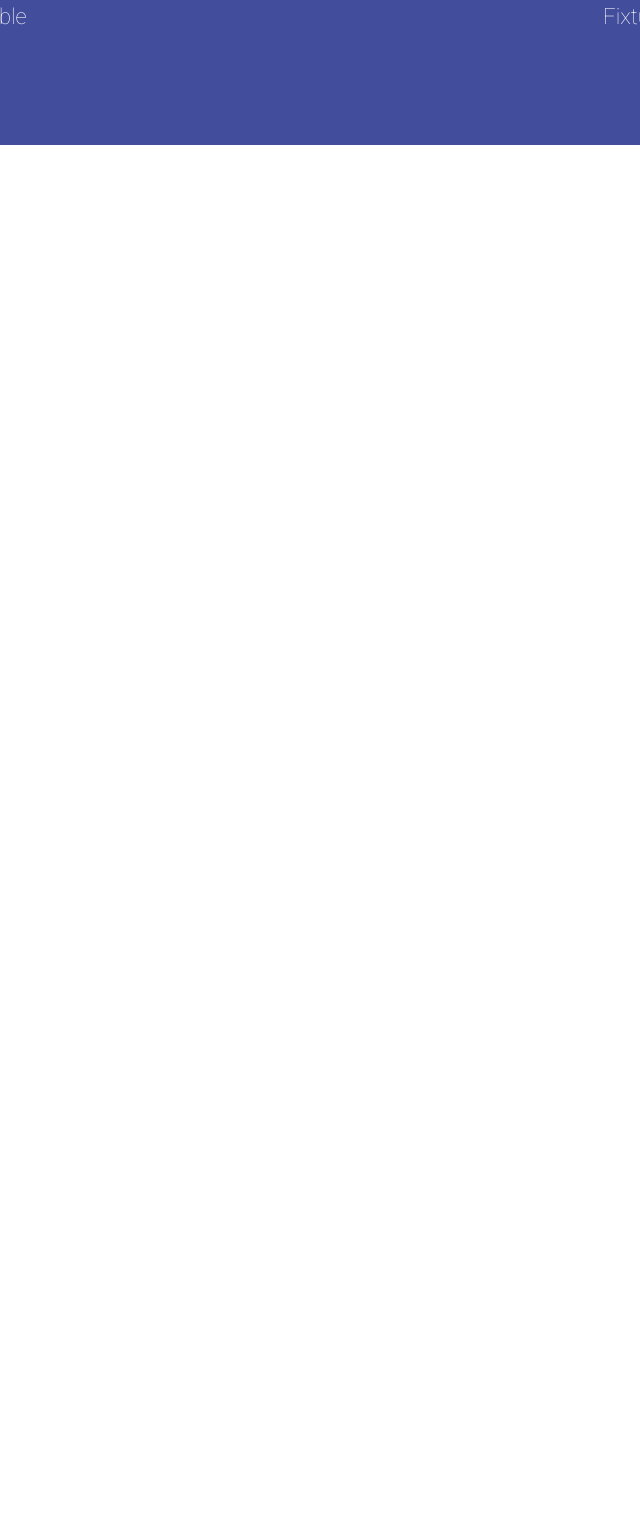
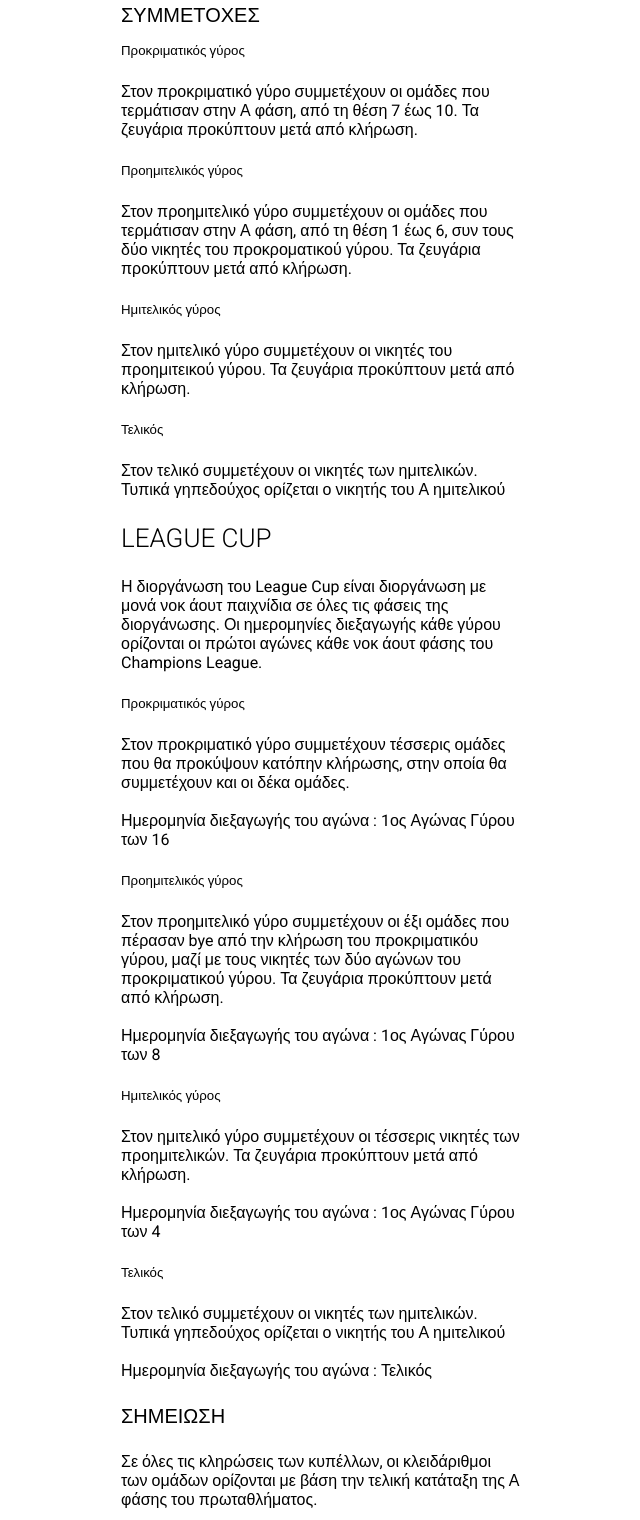
Before and after one commit to gianniop/justPAOK, a plain HTML site: page format.html in a window 1280 px wide. Shown: the part 1775-3295 px from the top of the page, without its empty margins (319-959 px from the left). Before the commit the page ends 1920 px from the top, so only its background shows below. Drawn offline with Linux system fonts and the light colour scheme.

Commit message:
Add files via upload

```diff
--- a/format.html
+++ b/format.html
@@ -89,6 +89,56 @@
                Οι ομάδες βαθμολογούνται με βάση την επίδοσή της fantasy ομάδας τους κάθε αηωνιστική. Αν μία ομάδα συγκεντρώσει περίσσοτερους βαθμούς από τον αντίπαλο, κερδίζει 3 βαθμούς, ή προκρίνεται στον επόμενο αγώνα, αν πρόκειται για νοκ άουτ. Αν οι δύο ομάδες έχουν το ίδιο σκορ θα πάρει η κάθε μία από έναν βαθμό. Σε περίπτωση ισοβαθμίας σε νοκ άουτ αγώνα θα προκρίνεται εκείνη η ομάδα που έχει τήν καλύτερη διαφορά τερμάτων, μέχρι τους αγώνες των ομίλων (Α Φάση + Β Φάση).
            </p>
 
+           <h3>ΚΥΠΕΛΛΟ</h3>
+
+           <p>Η διοργάνωση του κυπέλλου θα αρχίσει, με την έναρξη της νοκ άουτ φάσης. Οι ομάδες θα διαγωνίζονται σε διπλούς νοκ άουτ αγώνες, μέχρι τον τελικό ο οποίος θα είναι μονός αγώνας. Σε περίπτωση ισοβαθμίας νικητής θα είναι εκείνος που είχε την καλύτερη διαφορά τερμάτων στους αγώνες των ομίλων της Α φάσης</p>
+
+           <h4>ΣΥΜΜΕΤΟΧΕΣ</h4>
+
+           <h5>Προκριματικός γύρος</h5>
+
+           <p>Στον προκριματικό γύρο συμμετέχουν οι ομάδες που τερμάτισαν στην Α φάση, από τη θέση 7 έως 10. Τα ζευγάρια προκύπτουν μετά από κλήρωση.</p>
+
+           <h5>Προημιτελικός γύρος</h5>
+
+           <p>Στον προημιτελικό γύρο συμμετέχουν οι ομάδες που τερμάτισαν στην Α φάση, από τη θέση 1 έως 6, συν τους δύο νικητές του προκροματικού γύρου. Τα ζευγάρια προκύπτουν μετά από κλήρωση.</p>
+
+           <h5>Ημιτελικός γύρος</h5>
+
+           <p>Στον ημιτελικό γύρο συμμετέχουν οι νικητές του προημιτεικού γύρου. Τα ζευγάρια προκύπτουν μετά από κλήρωση.</p>
+
+           <h5>Τελικός</h5>
+
+           <p>Στον τελικό συμμετέχουν οι νικητές των ημιτελικών. Τυπικά γηπεδούχος ορίζεται ο νικητής του Α ημιτελικού</p>
+
+           <h3>LEAGUE CUP</h3>
+
+           <p>Η διοργάνωση του League Cup είναι διοργάνωση με μονά νοκ άουτ παιχνίδια σε όλες τις φάσεις της διοργάνωσης. Οι ημερομηνίες διεξαγωγής κάθε γύρου ορίζονται οι πρώτοι αγώνες κάθε νοκ άουτ φάσης του Champions League.</p>
+
+           <h5>Προκριματικός γύρος</h5>
+
+           <p>Στον προκριματικό γύρο συμμετέχουν τέσσερις ομάδες που θα προκύψουν κατόπην κλήρωσης, στην οποία θα συμμετέχουν και οι δέκα ομάδες. <br/> <br/>
+           Ημερομηνία διεξαγωγής του αγώνα : 1ος Αγώνας Γύρου των 16</p>
+
+           <h5>Προημιτελικός γύρος</h5>
+
+           <p>Στον προημιτελικό γύρο συμμετέχουν οι έξι ομάδες που πέρασαν bye από την κλήρωση του προκριματικόυ γύρου, μαζί με τους νικητές των δύο αγώνων του προκριματικού γύρου. Τα ζευγάρια προκύπτουν μετά από κλήρωση.<br/> <br/>
+           Ημερομηνία διεξαγωγής του αγώνα : 1ος Αγώνας Γύρου των 8</p>
+
+           <h5>Ημιτελικός γύρος</h5>
+
+           <p>Στον ημιτελικό γύρο συμμετέχουν οι τέσσερις νικητές των προημιτελικών. Τα ζευγάρια προκύπτουν μετά από κλήρωση.<br/> <br/>
+           Ημερομηνία διεξαγωγής του αγώνα : 1ος Αγώνας Γύρου των 4</p>
+
+           <h5>Τελικός</h5>
+
+           <p>Στον τελικό συμμετέχουν οι νικητές των ημιτελικών. Τυπικά γηπεδούχος ορίζεται ο νικητής του Α ημιτελικού <br/> <br/>
+           Ημερομηνία διεξαγωγής του αγώνα : Τελικός</p>
+
+           <h4>ΣΗΜΕΙΩΣΗ</h4>
+
+           <p>Σε όλες τις κληρώσεις των κυπέλλων, οι κλειδάριθμοι των ομάδων ορίζονται με βάση την τελική κατάταξη της Α φάσης του πρωταθλήματος.</p>
+
         </section>
         <section class="options">
             <div class="wrapper">
```
